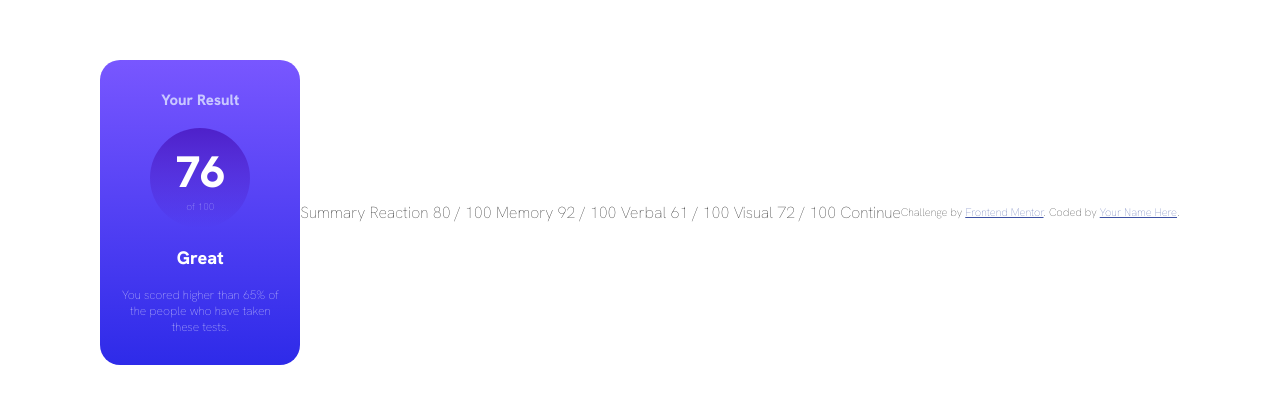
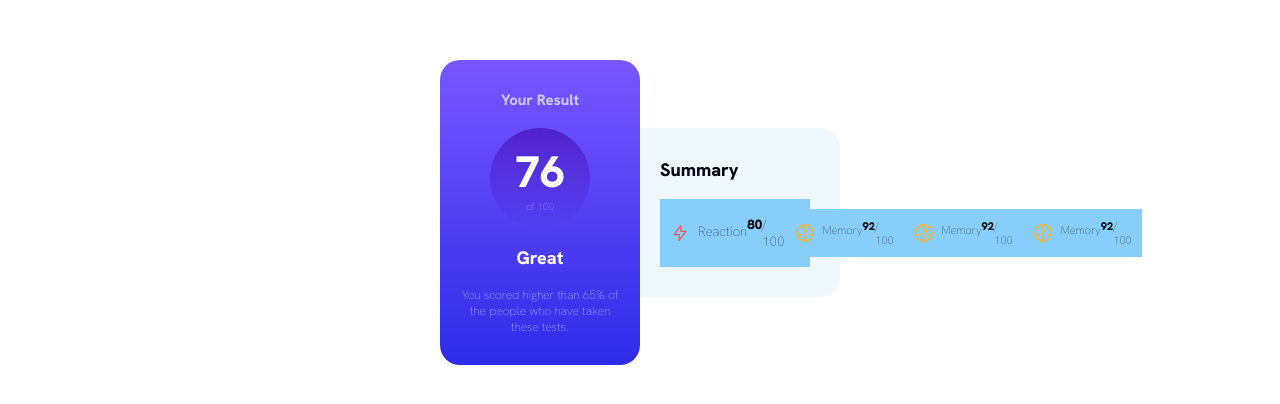
Before and after one commit to themeed9/Component, a plain HTML site: page results-summary-component-main/index.html in a window 1280 px wide. Shown: the part 188-592 px from the top of the page. Drawn offline with Linux system fonts and the light colour scheme.

Commit message:
second commit

```diff
--- a/results-summary-component-main/index.html
+++ b/results-summary-component-main/index.html
@@ -28,32 +28,27 @@
     <h2 style="color: hsl(0, 0%, 100%); font-weight: 600; font-size: 18px;"> Great</h2>
     <p style="font-size: 12px; color: hsl(0, 0%, 100%);font-weight: 500; text-align: center;">You scored higher than 65% of the people who have taken these tests.</p>
   </div>
-
-
-
-
-
-
-
-  Summary
-
-  Reaction
-  80 / 100
-
-  Memory
-  92 / 100
-
-  Verbal
-  61 / 100
-
-  Visual
-  72 / 100
-
-  Continue
-
-  <div class="attribution">
-    Challenge by <a href="https://www.frontendmentor.io?ref=challenge" target="_blank">Frontend Mentor</a>.
-    Coded by <a href="#">Your Name Here</a>.
+  <div class="box-2">
+    <h2 style="color: hsl(232, 100%, 3%); font-weight: 600; font-size: 18px;">Summary</h2>
+    <div class="cardlist">
+      <div class="card">
+        <div class="title">
+          <img src="./assets/images/icon-reaction.svg" alt="reaction icon">Reaction</div>
+      <div class="score"> <strong>80</strong>/ 100</div>
+      <div class="card">
+        <div class="title"><img src="./assets/images/icon-memory.svg" alt="icon-memory">Memory</div>
+        <div class="score"><strong>92</strong>/ 100</div>
+      </div>
+      <div class="card">
+        <div class="title"><img src="./assets/images/icon-memory.svg" alt="icon-memory">Memory</div>
+        <div class="score"><strong>92</strong>/ 100</div>
+      </div>
+      <div class="card">
+        <div class="title"><img src="./assets/images/icon-memory.svg" alt="icon-memory">Memory</div>
+        <div class="score"><strong>92</strong>/ 100</div>
+      </div>
+    </div>
   </div>
 </body>
+
 </html>
--- a/results-summary-component-main/style.css
+++ b/results-summary-component-main/style.css
@@ -35,3 +35,38 @@
     justify-content: center;
 
 }
+.box-2{
+    width: 200px;
+    display: flex;
+    align-items: start;
+    justify-content: center;
+    flex-direction: column;
+    border-top-right-radius: 20px;
+    border-bottom-right-radius: 20px;
+    background-color: aliceblue;
+    gap: 18px;
+    padding: 30px 20px;
+    box-shadow: 10px (from left hsl(241, 100%, 89%));
+}
+.card{
+    display: flex;
+    padding: 10px;
+    background-color: lightskyblue;
+    width: 150px;
+    font-size: smaller;
+    font-weight: 500;
+    justify-content: space-between;
+    align-items: center;
+}
+.cardlist{
+    display: flex;
+    justify-content: center;
+    align-items: center;
+}
+.title{
+    display: flex;
+    gap: 8px;
+}
+.score{
+    display: flex;
+}
```
